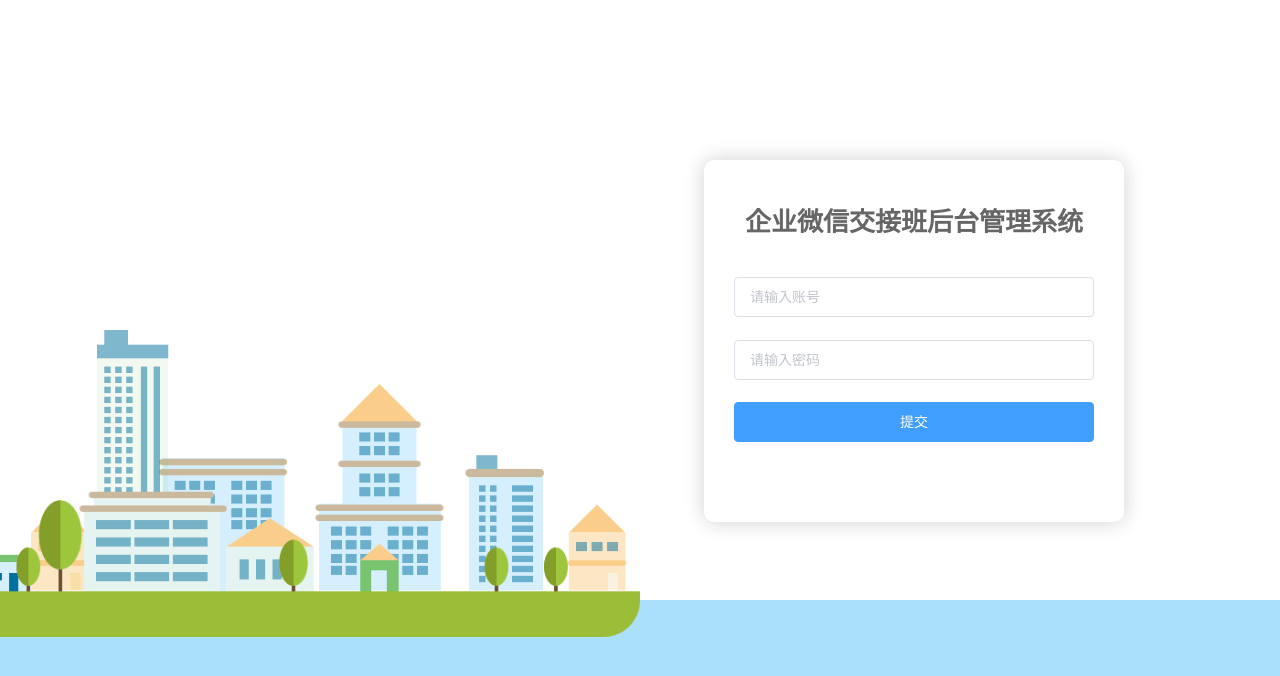
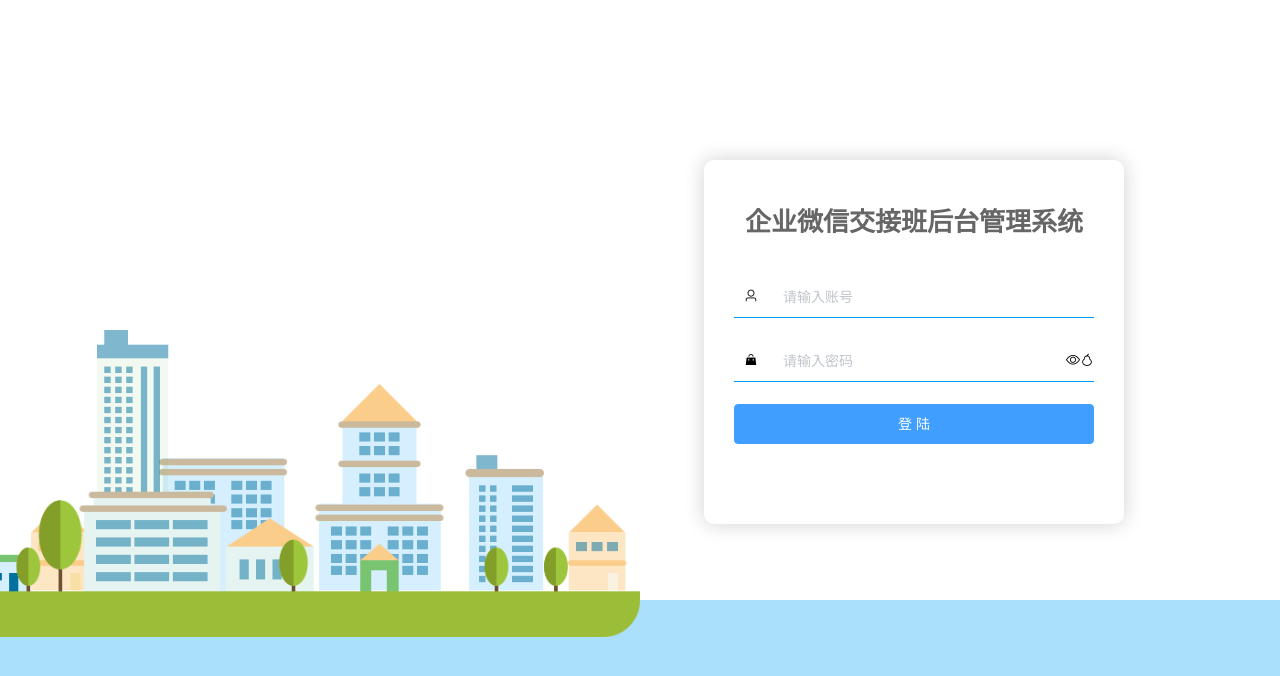
Before and after one commit to bhf392262284/vue-wx-admin, a Vue app: page /#/ in a window 1280 px wide. Shown: the top 676 px of the page. Built offline with nearby package versions, Linux system fonts and the light colour scheme.

Commit message:
修改输入框

```diff
--- a/index.html
+++ b/index.html
@@ -1,9 +1,9 @@
 <!DOCTYPE html>
 <html>
   <head>
-    <meta charset="utf-8">
-    <meta name="viewport" content="width=device-width,initial-scale=1.0">
-    <title>app</title>
+    <meta charset="utf-8" />
+    <meta name="viewport" content="width=device-width,initial-scale=1.0" />
+    <title>企业微信交接班后台管理</title>
   </head>
   <body>
     <div id="app"></div>
--- a/src/main.js
+++ b/src/main.js
@@ -5,6 +5,7 @@ import App from "./App";
 import router from "./router";
 import "element-ui/lib/theme-chalk/index.css";
 import ElementUI from "element-ui";
+import "./style/global.css";
 import "./style/reset.css";
 
 Vue.use(ElementUI);
--- a/src/pages/login/index.vue
+++ b/src/pages/login/index.vue
@@ -6,14 +6,27 @@
     <div class="fonter"></div>
     <form class="log_nav">
       <h3>企业微信交接班后台管理系统</h3>
-      <el-form :model="ruleForm" :rules="rules">
+      <el-form ref="loginForm" :model="ruleForm" :rules="rules">
         <el-form-item prop="name">
-          <el-input v-model="ruleForm.name" placeholder="请输入账号"></el-input>
+          <div class="flex-form">
+            <i class="login-icon el-icon-user" />
+            <el-input class="login-input" v-model="ruleForm.name" placeholder="请输入账号" />
+          </div>
         </el-form-item>
-            <el-form-item prop="region">
-          <el-input v-model="ruleForm.pasword" placeholder="请输入密码"></el-input>
+        <el-form-item prop="pasword">
+          <div class="flex-form">
+            <i class="login-icon el-icon-s-goods" />
+            <el-input
+              class="login-input"
+              v-model="ruleForm.pasword"
+              type="password"
+              placeholder="请输入密码"
+            />
+            <i class="onlin el-icon-view" />
+            <i class="onlin el-icon-pear" />
+          </div>
         </el-form-item>
-        <el-button type="primary">提交</el-button>
+        <el-button type="primary" @click="submit()">登 陆</el-button>
       </el-form>
     </form>
   </div>
@@ -25,24 +38,40 @@ export default {
   data() {
     return {
       ruleForm: {
-        name: '',
-        pasword:''
+        name: "",
+        pasword: ""
       },
       rules: {
         name: [{ required: true, message: "请输入用户名！", trigger: "blur" }],
-        region: [{ min: 3, max: 5, message: '长度在 3 到 5 个字符', trigger: 'blur' } ],
+        pasword: [
+          {
+            required: true,
+            min: 6,
+            message: "密码不能少于6位",
+            trigger: "blur"
+          }
+        ]
       }
     };
+  },
+  methods: {
+    submit() {
+      this.$refs["loginForm"].validate(res => {
+        if (res) {
+          console.log("登陆");
+        }
+      });
+    }
   }
 };
 </script>
 
 <style scoped>
 .login {
-    min-height: 100%;
-    width: 100%;
-    background-color: #f1faff;
-    overflow: hidden
+  min-height: 100%;
+  width: 100%;
+  background-color: #f1faff;
+  overflow: hidden;
 }
 .banner {
   width: 50%;
@@ -94,9 +123,23 @@ export default {
   position: absolute;
   bottom: 0;
 }
-.el-input__inner ::placeholder {
-  border:none;
-  font-size: 12px;
-  color: black;
+.flex-form {
+  display: flex;
+  align-items: center;
+  border-bottom: 1px solid #09f;
+}
+.login-icon {
+  width: 14px;
+  flex: 0 0 14px;
+  margin: 0 10px;
+}
+.login-input {
+  flex: 1;
+}
+.login-input .el-input__inner {
+  border: 0;
+}
+.onlin {
+  cursor: pointer;
 }
 </style>
--- /dev/null
+++ b/src/style/global.css
@@ -0,0 +1,3 @@
+.login .login-input .el-input__inner {
+  border: 0;
+}
```
Also changed, not shown: 1 other file (tests, documents, lock files or other folders).
